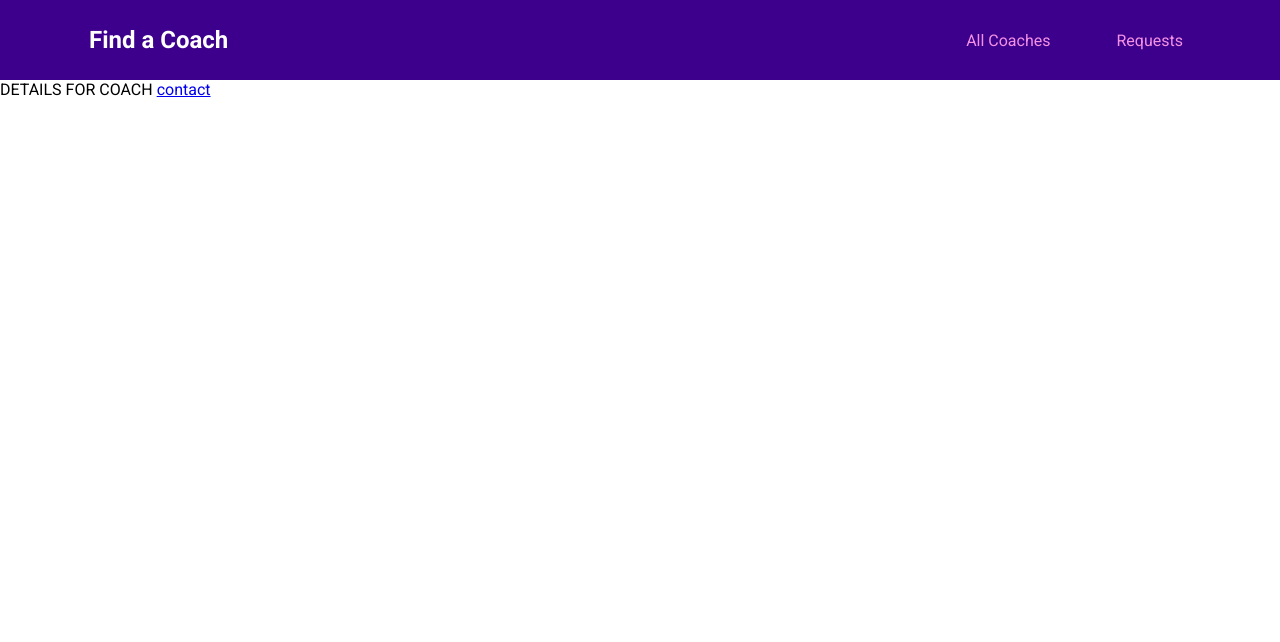
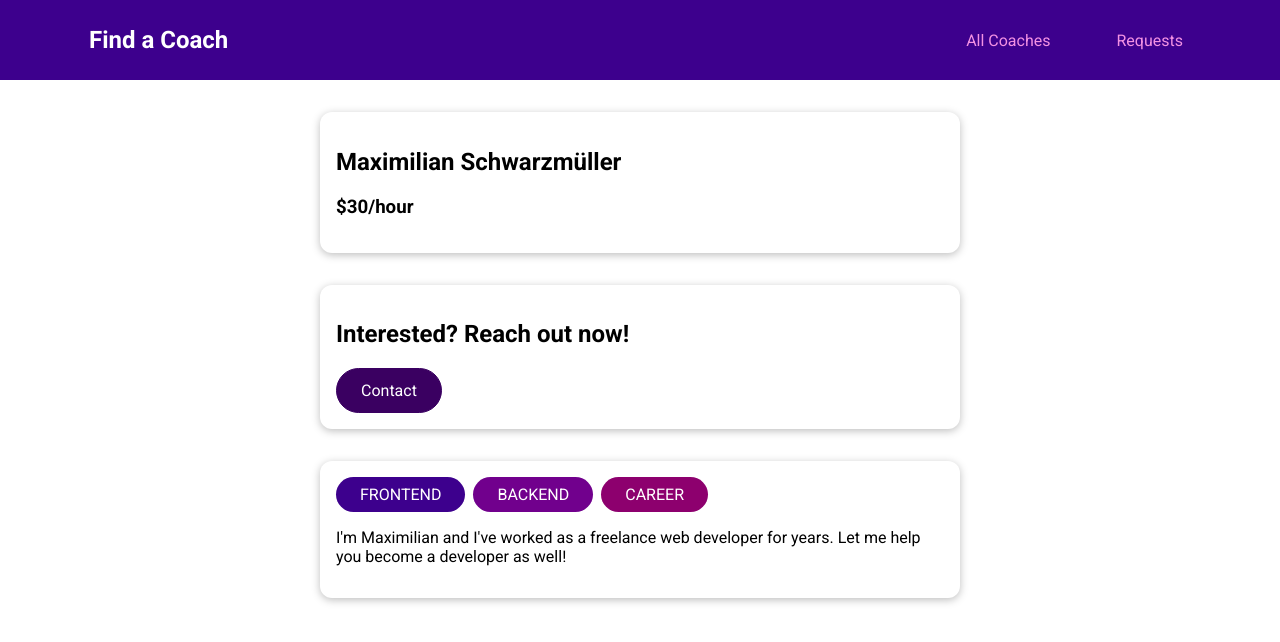
Before and after one commit to mohammad-zrar/find-a-coach, a Vue app: page /coaches/c1 in a window 1280 px wide. Shown: the top 642 px of the page. Built offline with nearby package versions, Linux system fonts and the light colour scheme.

Commit message:
Building the Coach Detail Component

```diff
--- a/src/pages/coaches/CoachDetail.vue
+++ b/src/pages/coaches/CoachDetail.vue
@@ -1,5 +1,60 @@
 <template>
-  DETAILS FOR COACH
-  <router-view></router-view>
-  <router-link to="/coaches/c1/contact">contact</router-link>
+  <section>
+    <base-card>
+      <h2>{{ fullName }}</h2>
+      <h3>${{ rate }}/hour</h3>
+    </base-card>
+  </section>
+  <section>
+    <base-card>
+      <h2>Interested? Reach out now!</h2>
+      <base-button link :to="contactLink">Contact</base-button>
+
+      <router-view></router-view>
+    </base-card>
+  </section>
+  <section>
+    <base-card>
+      <base-badge
+        v-for="area in areas"
+        :key="area"
+        :type="area"
+        :title="area"
+      ></base-badge>
+      <p>{{ description }}</p>
+    </base-card>
+  </section>
 </template>
+
+<script>
+export default {
+  props: ['id'],
+  data() {
+    return {
+      selectedCoach: null,
+    };
+  },
+  computed: {
+    fullName() {
+      return this.selectedCoach.firstName + ' ' + this.selectedCoach.lastName;
+    },
+    contactLink() {
+      return this.$route.path + '/contact';
+    },
+    areas() {
+      return this.selectedCoach.areas;
+    },
+    rate() {
+      return this.selectedCoach.hourlyRate;
+    },
+    description() {
+      return this.selectedCoach.description;
+    },
+  },
+  created() {
+    this.selectedCoach = this.$store.getters['coaches/coaches'].find(
+      (coach) => coach.id === this.id
+    );
+  },
+};
+</script>
--- a/src/router.js
+++ b/src/router.js
@@ -15,6 +15,7 @@
     {
       path: '/coaches/:id',
       component: CoachDetail,
+      props: true,
       children: [
         { path: 'contact', component: ContactCoach }, // coaches/c1/contact
       ],
```
